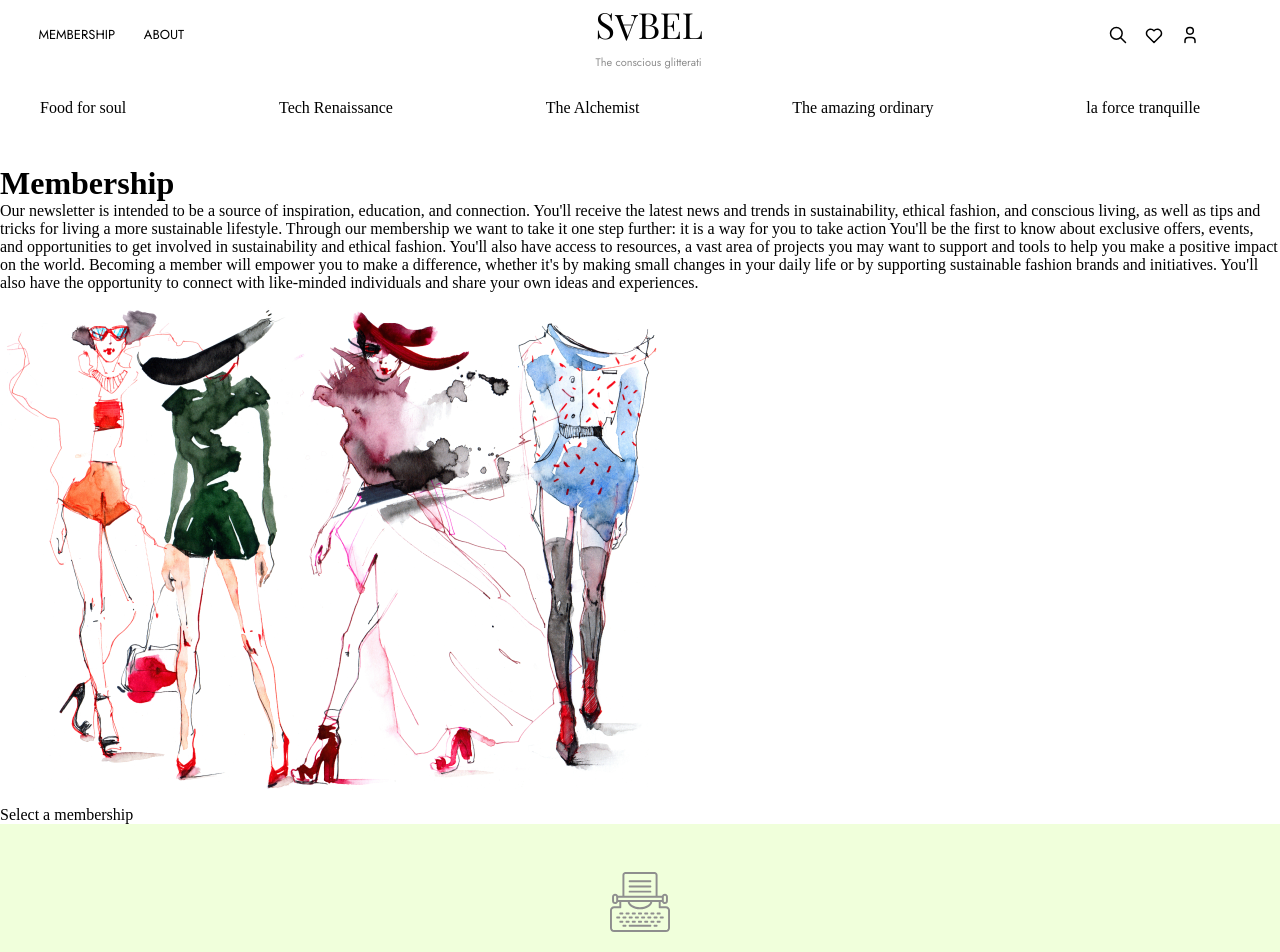
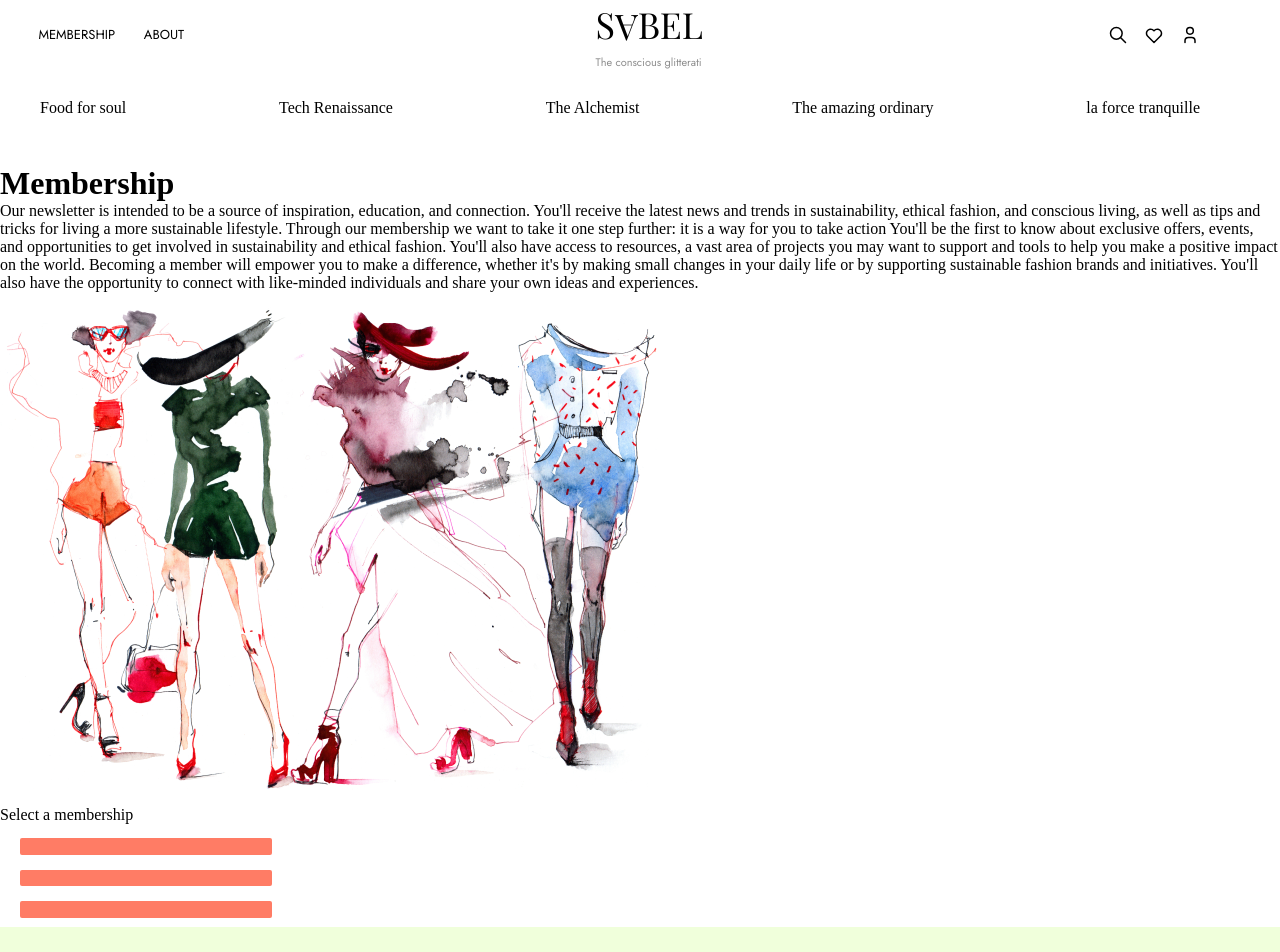
Before and after one commit to Damileee/sabel-blog, a React (Create React App) app: page /membership in a window 1280 px wide. Shown: the top 952 px of the page. Built offline with nearby package versions, Linux system fonts and the light colour scheme.

Commit message:
Chore: added button

```diff
--- a/src/components/pages/Membership.jsx
+++ b/src/components/pages/Membership.jsx
@@ -1,5 +1,6 @@
 import DefaultLayout from "../../layout/Default";
 import MembershipImg from "../../assets/images/membership-image.png"
+import Button from "../forms/Button";
 
 const Membership = () => {
   return (
@@ -28,9 +29,9 @@ const Membership = () => {
           <div>
           <span>Select a membership</span>
           <div>
-            <div></div>
-            <div></div>
-            <div></div>
+            <div><Button /></div>
+            <div><Button /></div>
+            <div><Button /></div>
           </div>
           </div>
       </div>
```
